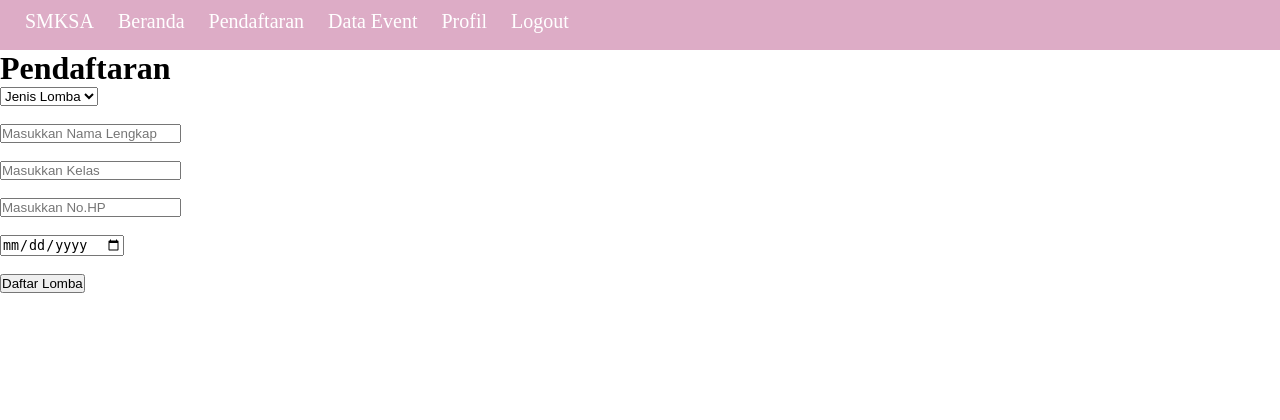
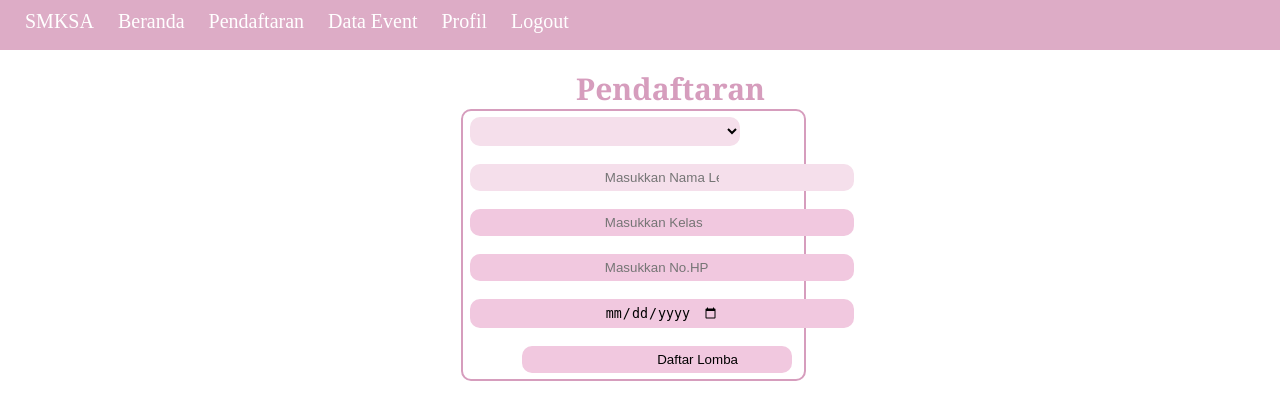
Before and after one commit to IndriAryani/projek-P2, a CodeIgniter app: page /projek-P2/tambah_pelomba in a window 1280 px wide. Shown: the top 420 px of the page. Run offline with CodeIgniter, Linux system fonts and the light colour scheme; data that the repository does not hold is empty.

Commit message:
first commit

```diff
--- a/application/config/config.php
+++ b/application/config/config.php
@@ -23,7 +23,7 @@ defined('BASEPATH') OR exit('No direct script access allowed');
 | a PHP script and you can easily do that on your own.
 |
 */
-$config['base_url'] = 'http://200.100.0.24/projek-P2/';
+$config['base_url'] = 'http://localhost/projek-P2/';
 
 /*
 |--------------------------------------------------------------------------
--- a/application/controllers/admin.php
+++ b/application/controllers/admin.php
@@ -26,7 +26,8 @@ class Admin extends CI_Controller {
 	public function edit($id){
 		$this->load->model('pendaftaran_model');
 		$data['edit'] = $this->pendaftaran_model->getPendaftaranById($id);
-
+		$this->load->model('event_model');
+		$data['jns_lomba'] = $this->event_model->getEvent();
 
 		$this->load->view('templete/header');
 		$this->load->view('templete/menu');
--- a/application/controllers/data_event.php
+++ b/application/controllers/data_event.php
@@ -27,7 +27,6 @@ class data_event extends CI_Controller {
 		$this->load->model('event_model');
 		$data['edit'] = $this->event_model->getEventById($id);
 
-
 		$this->load->view('templete/header');
 		$this->load->view('templete/menu');
 		$this->load->view('edit_lomba', $data);
--- a/application/models/pendaftaran_model.php
+++ b/application/models/pendaftaran_model.php
@@ -12,6 +12,6 @@ class pendaftaran_model extends CI_Model {
 	}
 	public function getPendaftaranById($id){
 
-		return $this->db->get_where('pendaftaran', ['id' =>$id])->row_array();
+		return $this->db->get('pendaftaran', ['id' =>$id])->row_array();
 	}
 }
--- a/application/views/tambah_lomba.php
+++ b/application/views/tambah_lomba.php
@@ -1,5 +1,5 @@
-<div class="tambah-lomba">
     <h1 class="h1-lomba">Tambah Lomba</h1>
+    <div class="tambah-lomba">
     <form action="tambah_lomba/add" method="post">
             <input type="text" name="nama_lomba" placeholder="Masukkan Nama Lomba"><br><br>
             <input type="text" name="penyelenggara" placeholder="Masukkan Penyelenggara"><br><br>
--- a/application/views/tambah_pelomba.php
+++ b/application/views/tambah_pelomba.php
@@ -1,18 +1,15 @@
-<h1 class="hl-pndftrn">Pendaftaran</h1>
-<div class="tambah-pelomba">
-
-    <form action="tambah_pelomba/tambah" method="post">
-        <select name="nama_lomba">
+<br><h1 class="hl-pndftrn">Pendaftaran</h1>
+    <form class="form"action="tambah_pelomba/tambah" method="post">
+        <select class="select" name="nama_lomba">
                 <option value="">Jenis Lomba</option>
                 <?php foreach ($jns_lomba as $lmb) : ?>
                     <option value="<?= $lmb['id']?>"><?= $lmb['nama_lomba']?></option>
                 <?php endforeach; ?>
            </select><br><br>
-        <input type="text" name="nama_pendaftar" placeholder="Masukkan Nama Lengkap"><br><br>
-        <input type="text" name="kelas" placeholder="Masukkan Kelas"><br><br>
-        <input type="text" name="no_hp" placeholder="Masukkan No.HP"><br><br>
-        <input type="date" name="tgl_daftar" placeholder="Masukkan Tanggal Daftar"><br><br>
+        <input class="nama-lngkp" type="text" name="nama_pendaftar" placeholder="Masukkan Nama Lengkap"><br><br>
+        <input class="kelas" type="text" name="kelas" placeholder="Masukkan Kelas"><br><br>
+        <input class="no-hp" type="text" name="no_hp" placeholder="Masukkan No.HP"><br><br>
+        <input class="tgl-dftr" type="date" name="tgl_daftar" placeholder="Masukkan Tanggal Daftar"><br><br>
 
-        <input type="submit" value="Daftar Lomba">
+        <input class="submit" type="submit" value="Daftar Lomba">
     </form>
-</div>
--- a/application/views/templete/header.php
+++ b/application/views/templete/header.php
@@ -8,6 +8,9 @@
     <link rel="stylesheet" href="<?php echo base_url('assets/beranda.css')?>">
     <link rel="stylesheet" href="<?php echo base_url('assets/admin.css')?>">
     <link rel="stylesheet" href="<?php echo base_url('assets/daftar.css')?>">
+    <link rel="stylesheet" href="<?php echo base_url('assets/tambah_pelomba.css')?>">
+    <link rel="stylesheet" href="<?php echo base_url('assets/data_event.css')?>">
+    <link rel="stylesheet" href="<?php echo base_url('assets/tambah_lomba.css')?>">
     <title>Document</title>
 </head>
 <body>
--- a/assets/daftar.css
+++ b/assets/daftar.css
@@ -7,7 +7,7 @@
 .hlmn-reg{
     box-sizing: border-box;
     border: 2px solid rgb(214, 157, 189);
-    width: 30%;
+    width: 27%;
     padding: 6px 7px;
     border-radius: 10px;
     margin-left: 36%;
--- a/assets/login.css
+++ b/assets/login.css
@@ -10,7 +10,7 @@
 .login{
     box-sizing: border-box;
     border: 2px solid rgb(214, 157, 189);
-    width: 30%;
+    width: 27%;
     padding: 6px 7px;
     border-radius: 10px;
     margin-left: 34%;
--- /dev/null
+++ b/assets/tambah_pelomba.css
@@ -0,0 +1,73 @@
+*{
+    margin: 0;
+    padding: 0;
+}
+.hl-pndftrn{
+    font-family: Cambria, Cochin, Georgia, Times, 'Times New Roman', serif;
+    color: rgb(214, 157, 189);
+    font-size: 30px;
+    margin-left: 45%;
+}
+.form{
+    box-sizing: border-box;
+    border: 2px solid rgb(214, 157, 189);
+    width: 27%;
+    padding: 6px 7px;
+    border-radius: 10px;
+    margin-left: 36%;
+}
+.select{
+    width: 50%;
+   color: rgb(0, 0, 0);
+   padding: 6px 135px;
+   border-radius: 10px;
+   border: none;
+   background-color: rgb(245, 223, 235);
+   cursor: pointer;
+}
+.nama-lngkp{
+    width: 35%;
+   color: rgb(0, 0, 0);
+   padding: 6px 135px;
+   border-radius: 10px;
+   border: none;
+   background-color: rgb(245, 223, 235);
+   cursor: pointer;
+}
+.kelas{
+    width: 35%;
+    color: rgb(0, 0, 0);
+    padding: 6px 135px;
+    border-radius: 10px;
+    border: none;
+    background-color: rgb(241, 200, 223);
+    cursor: pointer;
+}
+.no-hp{
+    width: 35%;
+    color: rgb(0, 0, 0);
+    padding: 6px 135px;
+    border-radius: 10px;
+    border: none;
+    background-color: rgb(241, 200, 223);
+    cursor: pointer;
+}
+.tgl-dftr{
+    width: 35%;
+    color: rgb(0, 0, 0);
+    padding: 6px 135px;
+    border-radius: 10px;
+    border: none;
+    background-color: rgb(241, 200, 223);
+    cursor: pointer;
+}
+.submit{
+    width: 35%;
+    color: rgb(0, 0, 0);
+    padding: 6px 135px;
+    border-radius: 10px;
+    border: none;
+    margin-left: 16%;
+    background-color: rgb(241, 200, 223);
+    cursor: pointer;
+}
```
Also changed, not shown: application/views/data_event.php (+4 -4 lines), application/views/edit_pendaftaran.php (+6 -6 lines), assets/data_event.css (added, +38 -0 lines), assets/tambah_lomba.css (added, +24 -0 lines), assets/tambah_daftar.css (deleted).
